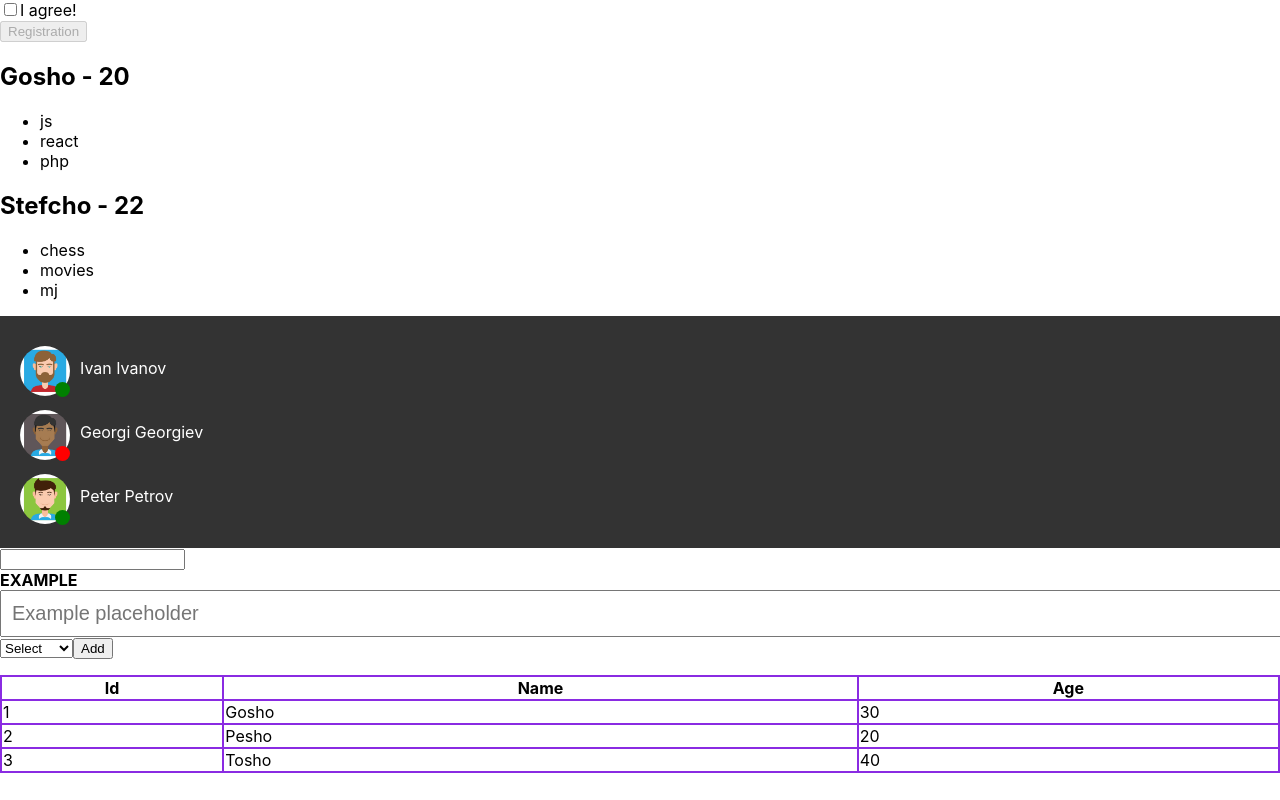
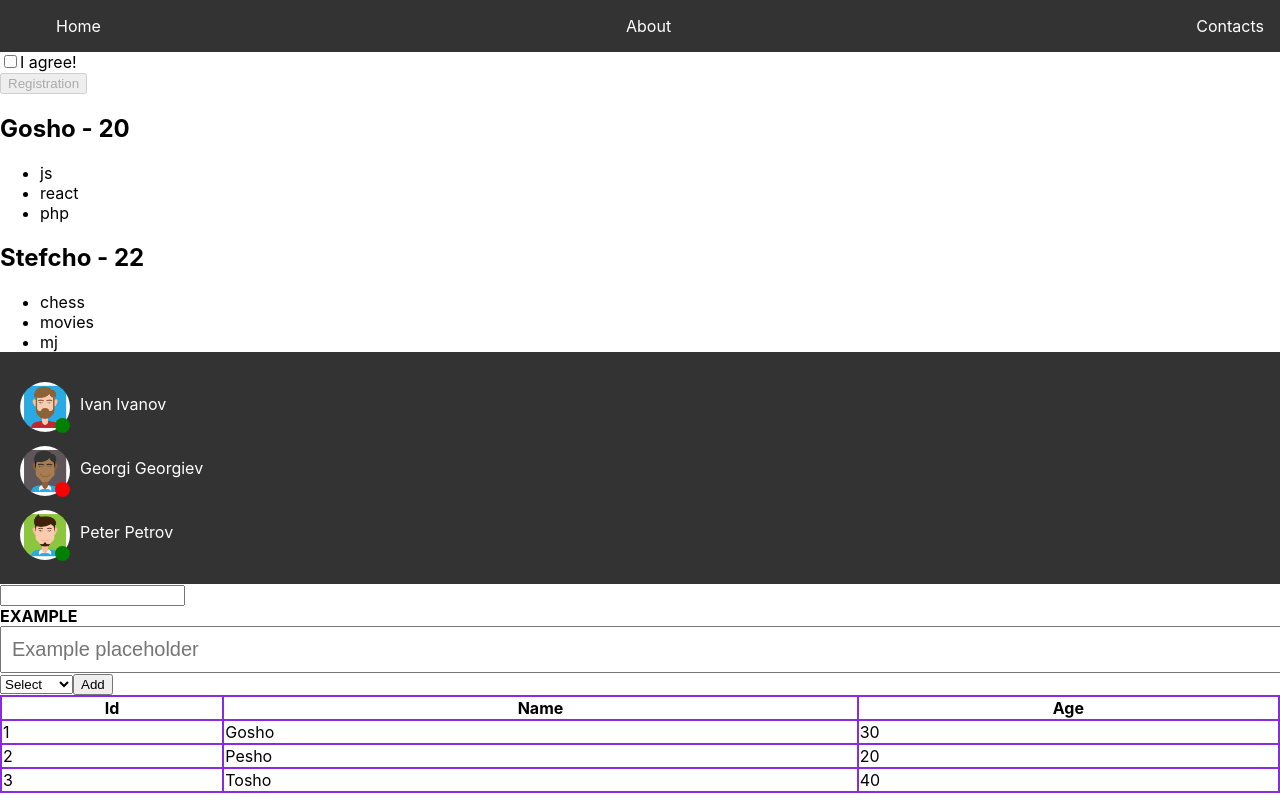
Before and after one commit to valensixx/react-tasks-new, a React (Create React App) app: page / in a window 1280 px wide. Shown: the top 800 px of the page. Built offline with nearby package versions, Linux system fonts and the light colour scheme.

Commit message:
menu and styles

```diff
--- a/src/Menu.js
+++ b/src/Menu.js
@@ -1,4 +1,6 @@
 import React, {useState} from "react";
+import MenuProps from "./MenuProps";
+import "./MenuProps.css";
 
 /*
 Create Menu component that takes array (link and label).
@@ -13,7 +15,7 @@ export default function Menu(){
     ];
     return(
         <div>
-
+            <MenuProps items = {items} />
         </div>
     );
 }
--- /dev/null
+++ b/src/MenuProps.css
@@ -0,0 +1,22 @@
+ul, li {
+    margin: 0;
+}
+
+.menu {
+    background: #333;
+    padding: 1rem;
+}
+
+.menu ul {
+    display: flex;
+    justify-content: space-between;
+}
+
+.menu ul li {
+    list-style: none;
+}
+
+.menu a{
+    color:white;
+    text-decoration: none;
+}
--- /dev/null
+++ b/src/MenuProps.js
@@ -0,0 +1,15 @@
+import React from "react";
+
+export default function MenuProps(props) {
+    return (
+        <nav className="menu">
+            <ul>
+                {props.items.map(item =>
+                    <li>
+                        <a href={item.link}>{item.label}</a>
+                    </li>
+                )}
+            </ul>
+        </nav>
+    );
+}
```
